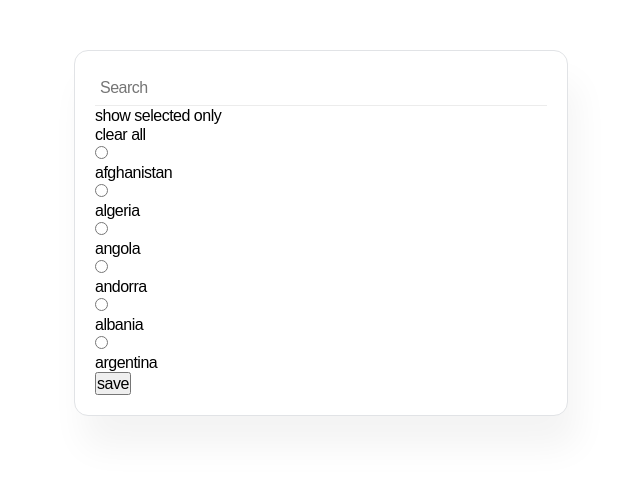
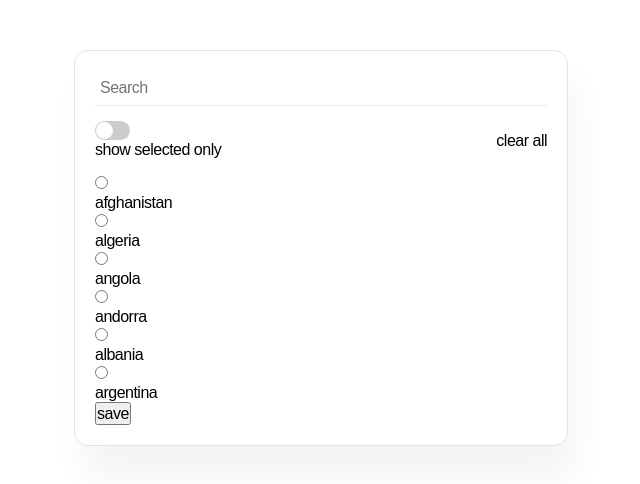
Before and after one commit to rejoan121615/form-search-option-vanilla-js, a plain HTML site: page index.html in a window 1280 px wide. Shown: the whole page, without its empty margins (319-959 px from the left). Drawn offline with Linux system fonts and the light colour scheme.

Commit message:
show selected toggle switch created

```diff
--- a/index.html
+++ b/index.html
@@ -5,7 +5,7 @@
         <meta http-equiv="X-UA-Compatible" content="IE=edge" />
         <meta name="viewport" content="width=device-width, initial-scale=1.0" />
         <title>Document</title>
-        <link rel="stylesheet" href="./css/style.css">
+        <link rel="stylesheet" href="./css/style.css" />
     </head>
     <body>
         <section>
@@ -14,13 +14,17 @@
                     <div class="form-wrap">
                         <!-- search box  -->
                         <div class="form-header">
-                            <input type="text" placeholder="Search"  />
+                            <input type="text" placeholder="Search" />
                         </div>
                         <!-- radio buttons  -->
                         <div class="form-body">
                             <!-- radio controller  -->
-                            <div class="radio-input-controller">
+                            <div class="controller">
                                 <div>
+                                    <label class="switch">
+                                        <input type="checkbox" />
+                                        <span class="slider round"></span>
+                                    </label>
                                     <h6>show selected only</h6>
                                 </div>
                                 <p>clear all</p>
--- a/scss/style.scss
+++ b/scss/style.scss
@@ -48,4 +48,78 @@ section {
             }
         }
     }
+
+    // form body
+    .form-body {
+        .controller {
+            display: flex;
+            align-items: center;
+            justify-content: space-between;
+            margin: 15px auto;
+            .switch {
+
+            }
+        }
+    }
 }
+
+// toggle switch -------------------
+.switch {
+    position: relative;
+    display: inline-block;
+    width: 35px;
+    height: 18.5px;
+}
+
+.switch input {
+    opacity: 0;
+    width: 0;
+    height: 0;
+}
+
+.slider {
+    position: absolute;
+    cursor: pointer;
+    top: 0;
+    left: 0;
+    right: 0;
+    bottom: 0;
+    background-color: #ccc;
+    -webkit-transition: 0.4s;
+    transition: 0.4s;
+}
+
+.slider:before {
+    position: absolute;
+    content: "";
+    height: 17px;
+    width: 17px;
+    left: 1px;
+    bottom: 1px;
+    background-color: white;
+    -webkit-transition: 0.4s;
+    transition: 0.4s;
+}
+
+input:checked + .slider {
+    background-color: #2196f3;
+}
+
+input:focus + .slider {
+    box-shadow: 0 0 1px #2196f3;
+}
+
+input:checked + .slider:before {
+    -webkit-transform: translateX(16px);
+    -ms-transform: translateX(16px);
+    transform: translateX(16px);
+}
+
+/* Rounded sliders */
+.slider.round {
+    border-radius: 34px;
+}
+
+.slider.round:before {
+    border-radius: 50%;
+}
```
Also changed, not shown: css/style.css, 1 other file.
